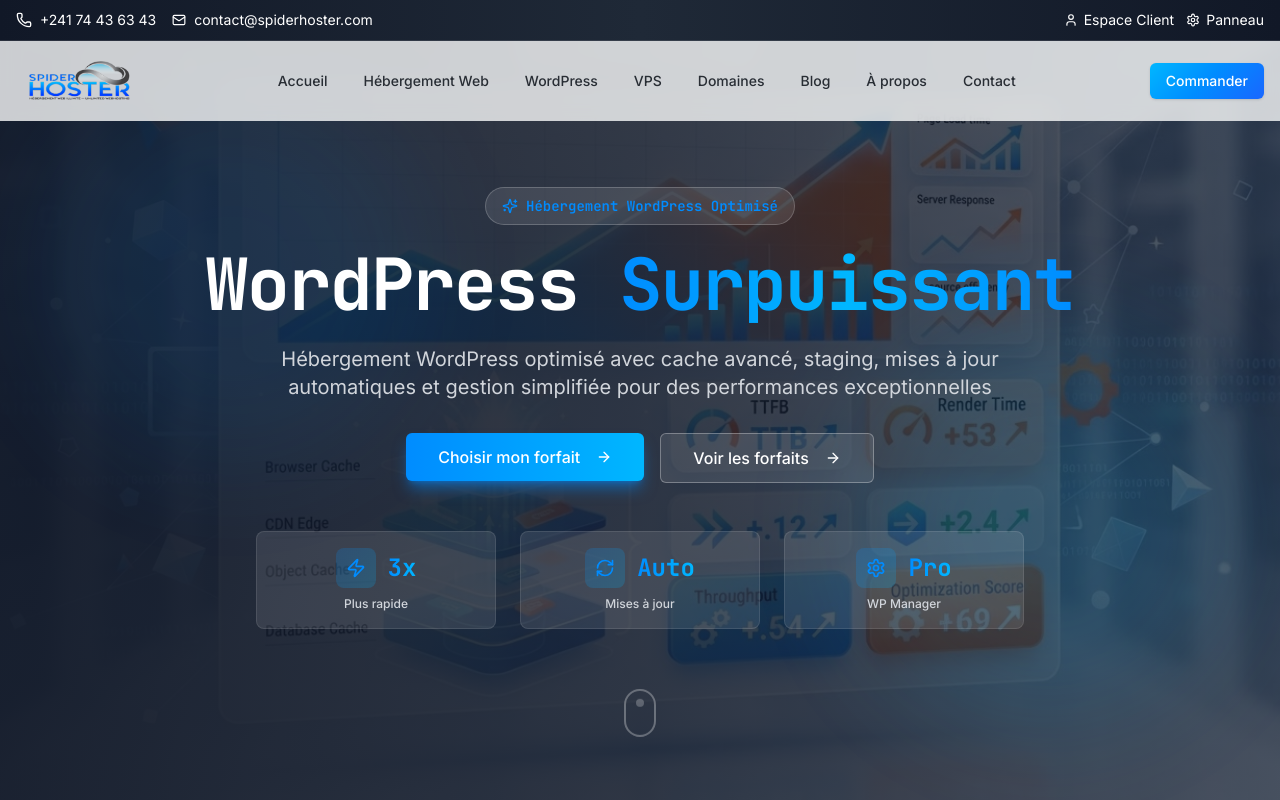
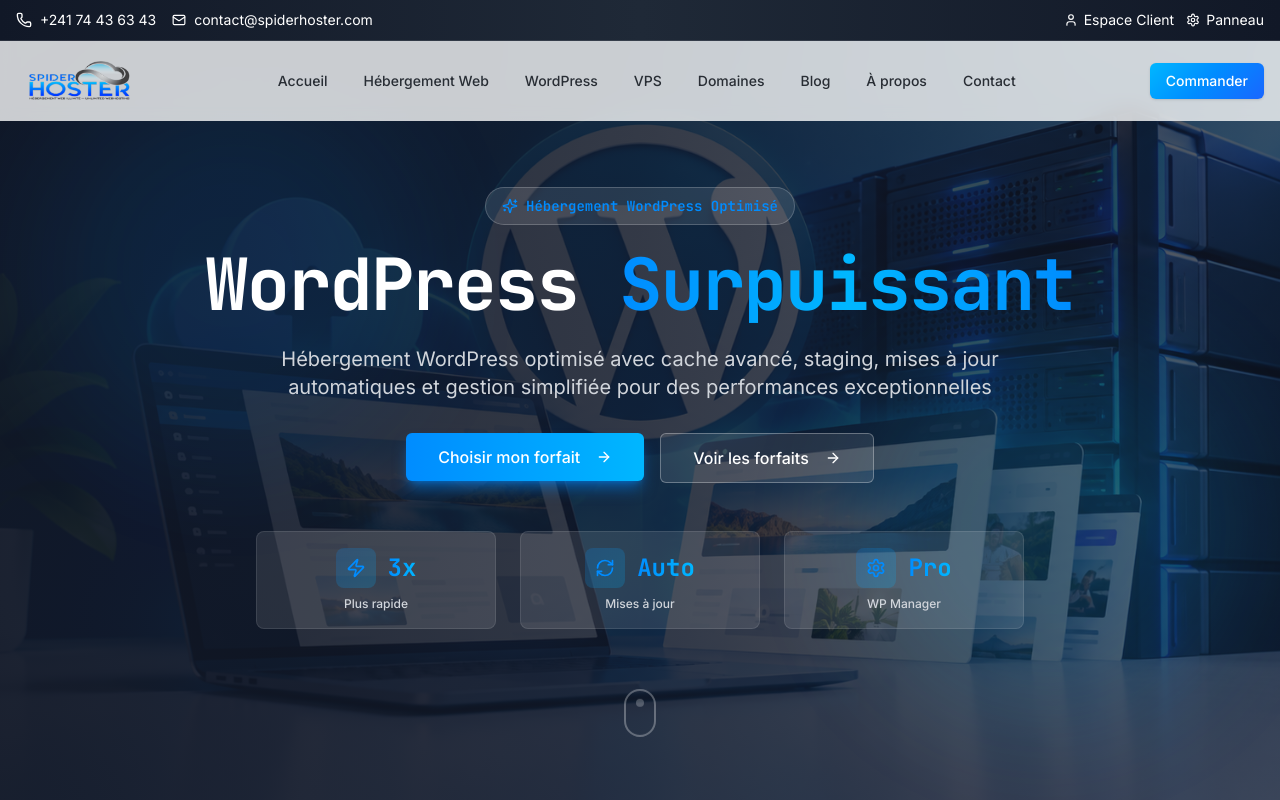
Before and after one commit to brice214/sg-6b163f7e-d25b-45da-95b7-a0681ea5011c-1791216779, a Next.js app: page /hebergement-wordpress in a window 1280 px wide. Shown: the top 800 px of the page. Built offline with nearby package versions, Linux system fonts and the light colour scheme.

Commit message:
style(pages): standardize layout and styling across pages

```diff
--- a/src/pages/hebergement-wordpress.tsx
+++ b/src/pages/hebergement-wordpress.tsx
@@ -153,8 +153,8 @@ export default function HebergementWordPress() {
           titlePrefix="WordPress"
           titleHighlight="Surpuissant"
           description="Hébergement WordPress optimisé avec cache avancé, staging, mises à jour automatiques et gestion simplifiée pour des performances exceptionnelles"
-          backgroundImage="/generated/wordpress-performance.png"
-          imageAlt="Performance WordPress optimisée SPIDERHOSTER"
+          backgroundImage="/Hebergement-WordPress-Gabon.png"
+          imageAlt="Hébergement WordPress au Gabon avec logo WordPress - SPIDERHOSTER"
           primaryCta={{
             label: "Choisir mon forfait",
             href: "https://spiderhoster.com/portail/index.php?rp=/store/hebergement-wordpress",
```
